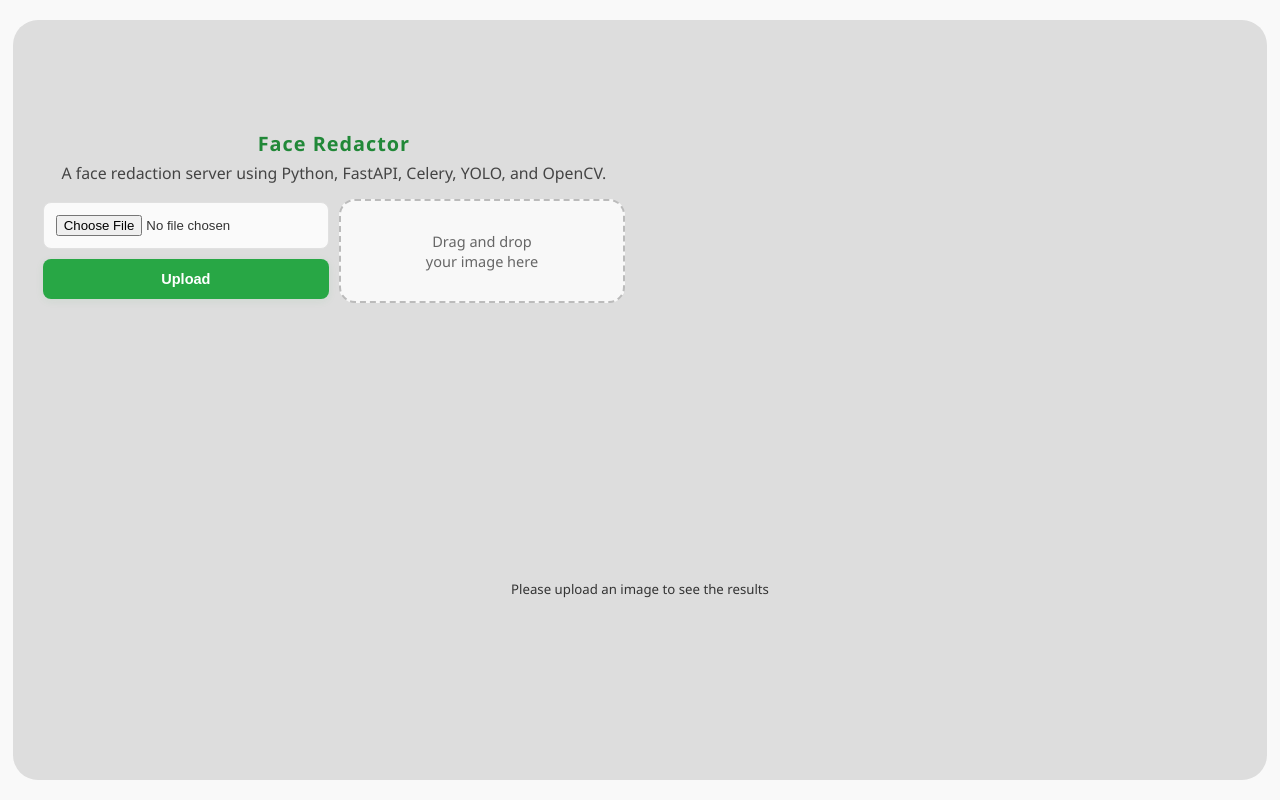
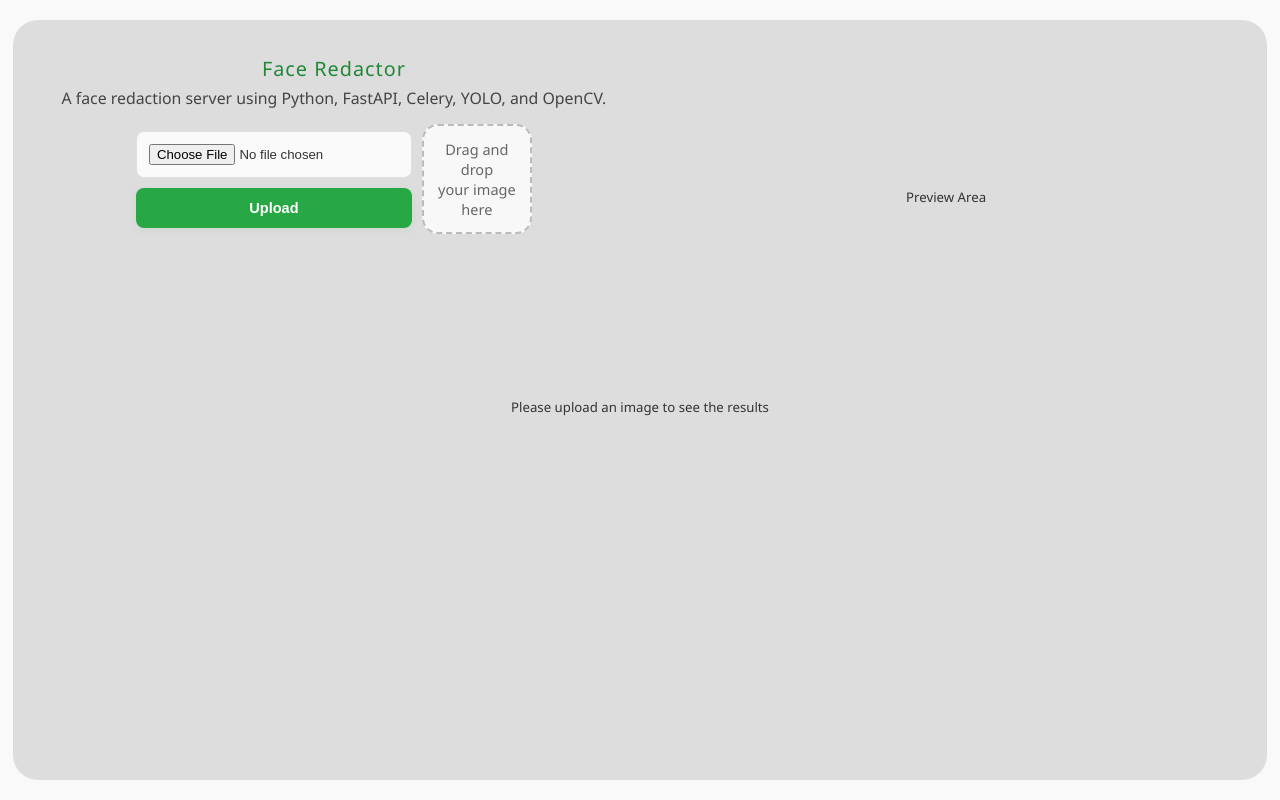
Before and after one commit to niepw/image-uploader-app, a Flask app: page / in a window 1280 px wide. Run offline with Flask 3, Linux system fonts and the light colour scheme.

Commit message:
Update stylesheet and template

```diff
--- a/static/css/styles.css
+++ b/static/css/styles.css
@@ -1,423 +1,356 @@
       :root {
-        --primary: #28a745;
+        --bg: #f9f9f9;
+        --border: #e0e0e0;
+        --card-bg: #ddd;
         --primary-dark: #218838;
         --primary-darker: #1e7e34;
-        --bg: #f9f9f9;
-        --card-bg: #ddd;
-        --border: #e0e0e0;
+        --primary: #28a745;
+        --radius: 16px;
         --shadow: 0 4px 24px rgba(0, 0, 0, 0.08);
-        --radius: 16px;
         --transition: 0.3s cubic-bezier(0.4, 0, 0.2, 1);
       }
 
       html,
       body {
+        font-size: calc(8pt + 0.2vw);
         margin: 0;
-        padding: 0;
         min-height: 100vh;
         min-width: 100vw;
-        font-size: calc(8pt + 0.2vw);
+        padding: 0;
       }
 
       body {
-        font-family: "Segoe UI", Arial, sans-serif;
+        align-content: center;
+        align-items: center;
         background: var(--bg);
         color: #333;
         display: flex;
+        flex-direction: column;
+        flex-grow: 1;
         flex: 1;
-        flex-grow: 1;
-        flex-direction: column;
-        align-items: center;
-        align-content: center;
+        font-family: "Segoe UI", Arial, sans-serif;
+        gap: 10px;
         justify-content: center;
         justify-items: center;
-        gap: 10px;
       }
 
       * {
         box-sizing: border-box;
       }
 
+      /*
       .text-node {
+        -webkit-background-clip: text !important;
         background-clip: text !important;
-        -webkit-background-clip: text !important;
       }
-
-      /* container */
-      .container-d5fd1d222ba6 {
-        width: 98%;
-        height: auto;
+ */
+      .frame.main-container {
+        align-content: center;
+        align-items: center;
         background: var(--card-bg);
         border-radius: 25px 25px 25px 25px;
         display: flex;
-        align-items: center;
-        align-content: center;
+        flex-direction: column;
+        flex-grow: 1;
+        flex-wrap: wrap;
+        gap: 10px;
+        justify-content: space-around;
         justify-items: space-around;
-        justify-content: space-around;
-        gap: 10px;
         margin: 20px 20px 20px 20px;
         padding: 10px 10px 10px 10px;
+        width: 98%;
         z-index: 0;
-        flex-direction: column;
-        flex-wrap: wrap;
-        flex-grow: 1;
       }
 
-      /* result-section */
-      .resultsec-552b99c761ec {
+      .frame.upload-section {
         position: relative;
+        width: 100%;
+        height: 100%;
+        background: var(--card-bg);
+        border-radius: 0px 0px 0px 0px;
+        overflow: hidden;
+        display: flex;
+        align-items: start;
+        align-content: start;
+        justify-content: start;
+        gap: 10px;
+        padding: 10px 10px 10px 10px;
+        flex-direction: row;
+        flex: 1 1 auto;
+        align-self: start;
+      }
+
+      .frame.upload-container {
+        align-content: space-around;
+        align-items: center;
+        align-self: flex-start;
+        background: var(--card-bg);
+        border-radius: 0px 0px 0px 0px;
+        display: flex;
+        flex-direction: column;
+        flex: 1 1 0;
+        gap: 10px;
+        justify-content: start;
+        padding: 10px 10px 10px 10px;
+        position: relative;
+      }
+
+      .frame.app-title {
         width: 100%;
         height: auto;
         background: var(--card-bg);
         border-radius: 0px 0px 0px 0px;
-        display: flex;
-        align-items: center;
-        align-content: center;
-        justify-items: center;
-        justify-content: center;
-        gap: 10px;
-        padding: 10px 10px 10px 10px;
-        flex-direction: column;
-        flex-wrap: wrap;
-        flex: 1;
-        flex-grow: 2;
         align-self: start;
       }
 
-      /* result-image */
-      .resultima-5545caf87891 {
-        width: 100%;
-        height: auto;
-        background: var(--card-bg);
-        border-radius: 0px 0px 0px 0px;
-        display: flex;
-        align-items: center;
-        align-content: center;
-        justify-items: center;
-        justify-content: center;
-        text-align: center;
-        gap: 50px;
-        flex: 1;
-        flex-grow: 1;
-        align-self: center;
-        flex-wrap: wrap;
-        flex-direction: row;
-      }
-
-      /* result-info */
-      .resultinf-554acbf6be9c {
-        width: 100%;
-        height: auto;
-        background: var(--card-bg);
-        border-radius: 0px 0px 0px 0px;
-        align-self: center;
-        text-align: center;
-        flex: 1;
-        flex-grow: 1;
-      }
-
-      /* upload-section */
-      .uploadsec-552b6506f74d {
-        position: relative;
-        width: 100%;
-        height: auto;
-        background: var(--card-bg);
-        border-radius: 0px 0px 0px 0px;
-        overflow: hidden;
-        display: flex;
-        align-items: flex-start;
-        align-content: space-around;
-        justify-content: space-around;
-        gap: 10px;
-        padding: 10px 10px 10px 10px;
-        flex-direction: row;
-        flex-wrap: wrap;
-        flex: 1;
-        flex-grow: 1;
-        align-self: flex-start;
-      }
-
-      /* preview-form */
-      .previewfo-552eb8001872 {
-        position: relative;
-        width: 100%;
-        height: auto;
-        background: var(--card-bg);
-        border-radius: 0px 0px 0px 0px;
-        display: flex;
-        align-items: center;
-        align-content: space-around;
-        justify-content: start;
-        gap: 10px;
-        padding: 10px 10px 10px 10px;
-        flex-direction: row;
-        flex-wrap: wrap;
-        flex: 1;
-        flex-grow: 1;
-        align-self: center;
-      }
-
-      /* preview */
-      .preview-552f00b3ed94 {
-        background: var(--card-bg);
-        border-radius: 0px 0px 0px 0px;
-        flex: 1;
-        align-self: center;
-      }
-
-      /* upload-form */
-      .uploadfor-552b80ba24e9 {
-        position: relative;
-        width: 100%;
-        height: auto;
-        background: var(--card-bg);
-        border-radius: 0px 0px 0px 0px;
-        display: flex;
-        align-items: center;
-        align-content: space-around;
-        justify-content: start;
-        gap: 10px;
-        padding: 10px 10px 10px 10px;
-        flex-direction: row;
-        flex-wrap: wrap;
-        flex: 1;
-        flex-grow: 1;
-        align-self: center;
-      }
-
-      /* drop-zone */
-      .dropzone-552e5f425c8b {
-        background: var(--card-bg);
-        border-radius: 0px 0px 0px 0px;
-        flex: 1;
-        align-self: center;
-      }
-
-      /* select-zone */
-      .selectzon-552e6f87da12 {
-        background: var(--card-bg);
-        border-radius: 0px 0px 0px 0px;
-        flex: 1;
-        align-self: center;
-      }
-
-      /* title */
-      .title-5549647249e3 {
-        width: 100%;
-        height: auto;
-        background: var(--card-bg);
-        border-radius: 0px 0px 0px 0px;
-        align-self: center;
-      }
-
       h1 {
-        text-align: center;
         color: var(--primary-dark);
         font-size: 1.5rem;
         letter-spacing: 1px;
-        margin: 5px 0 5px 0;
-      }
-
-      h2,
-      h3 {
-        text-align: center;
-        margin: 5px 0 5px 0;
       }
 
       h2 {
         color: #444;
         font-size: 1.2rem;
-        font-weight: 400;
       }
 
       h3 {
         color: #666;
         font-size: 1rem;
-        font-weight: 400;
       }
 
-      #drop-zone {
-        border-radius: var(--radius);
-        background: #f8f8f8;
-        padding: 30px 40px;
-        border: 2.5px dashed #bbb;
+      h1,
+      h2,
+      h3 {
+        font-weight: 400;
+        margin: 5px 0 5px 0;
         text-align: center;
-        color: #666;
-        transition: border-color var(--transition),
-          background-color var(--transition);
-        font-size: 1.1rem;
-        cursor: pointer;
       }
 
-      #drop-zone.hover {
-        border-color: var(--primary-dark);
-        background: #e8f5e9;
-        color: var(--primary-dark);
-      }
-
-      #upload {
+      .frame.select-zone {
+        align-self: center;
+        background: var(--card-bg);
+        border-radius: 0px 0px 0px 0px;
         display: flex;
-        flex-direction: column;
-        align-items: stretch;
+        flex-direction: row;
+        align-content: center;
+        justify-content: center;
+        justify-items: center;
+        flex-basis: 0;
         gap: 10px;
       }
 
-      #upload input[type="file"] {
+      #upload-form {
+        align-items: stretch;
+        display: flex;
+        flex-direction: column;
+        gap: 10px;
+        align-self: center
+      }
+
+      #upload-form input[type="file"] {
+        background: #fafafa;
+        border-radius: 8px;
         border: 1px solid var(--border);
+        font-size: 1rem;
         padding: 12px;
-        border-radius: 8px;
-        background: #fafafa;
-        font-size: 1rem;
         transition: border-color var(--transition);
       }
 
-      #upload input[type="file"]:focus {
+      #upload-form input[type="file"]:focus {
         border-color: var(--primary);
         outline: none;
       }
 
-      #upload input[type="submit"] {
-        padding: 12px 0;
+      #upload-form input[type="submit"] {
         background: var(--primary);
+        border-radius: 8px;
+        border: none;
+        box-shadow: 0 2px 8px rgba(40, 167, 69, 0.08);
         color: #fff;
-        border: none;
-        border-radius: 8px;
+        cursor: pointer;
         font-size: 1.1rem;
         font-weight: 600;
-        cursor: pointer;
+        padding: 12px 0;
         transition: background var(--transition);
-        box-shadow: 0 2px 8px rgba(40, 167, 69, 0.08);
       }
 
-      #upload input[type="submit"]:hover {
+      #upload-form input[type="submit"]:hover {
         background: var(--primary-dark);
       }
 
-      #upload input[type="submit"]:active {
+      #upload-form input[type="submit"]:active {
         background: var(--primary-darker);
       }
 
-      #upload input[type="submit"]:disabled {
+      #upload-form input[type="submit"]:disabled {
         background: #ccc;
         cursor: not-allowed;
       }
 
-      select-image {
+      .frame.drop-zone {
+        align-self: center;
+        background: var(--card-bg);
+        border-radius: 0px 0px 0px 0px;
+        width: fit-content
+      }
+
+      #drop-area {
+        width: 110px;
+        height: 110px;
+        display: flex;
+        flex-shrink: 1;
+        background: #f8f8f8;
+        border-radius: var(--radius);
+        border: 2.5px dashed #bbb;
+        color: #666;
+        cursor: pointer;
+        font-size: 1.1rem;
+        padding: 5px 5px;
+        text-align: center;
+        align-items: center;
+        transition: border-color var(--transition),
+          background-color var(--transition);
+      }
+
+      #drop-area.hover {
+        background: #e8f5e9;
+        border-color: var(--primary-dark);
+        color: var(--primary-dark);
+      }
+
+      .frame.preview-container {
+        align-content: center;
+        align-items: center;
+        align-self: center;
+        background: var(--card-bg);
+        border-radius: 0px 0px 0px 0px;
         display: flex;
         flex-direction: column;
-        align-items: center;
+        gap: 10px;
         justify-content: center;
-        gap: 12px;
-      }
-
-      #select-image p {
-        margin: 0;
-        font-size: 1rem;
-        color: #666;
-      }
-
-      #select-image form input[type="file"] {
-        width: 100%;
-        max-width: 300px;
-        font-size: 1rem;
-      }
-
-      .upload-section {
-        display: flex;
-        flex-direction: column;
-        max-width: 800px;
-        width: 100%;
-        padding: 0 16px;
-        box-sizing: border-box;
-        margin: 0 auto;
-        align-items: center;
-        justify-content: center;
-        gap: 24px;
-        margin-top: 24px;
-      }
-
-      @media (min-width: 700px) {
-        .upload-section {
-          flex-direction: row;
-        }
+        padding: 10px 10px 10px 10px;
+        position: relative;
+        flex: 1 1 0;
+        height: 100%;
       }
 
       #preview {
-        width: 100%;
-        text-align: center;
         display: flex;
         align-items: center;
         justify-content: center;
-        border-radius: 10px;
+        text-align: center;
+        align-self: center;
+        height: 100%;
       }
 
       #preview img {
+        border-radius: 10px;
         border: 1px solid #9c9c9c;
-        border-radius: 10px;
         box-shadow: 0 4px 10px rgba(0, 0, 0, 0.4);
+        width: auto;
+        height: auto;
         max-width: 100%;
-        height: auto;
+        max-height: 100%;
         transition: transform 0.2s;
       }
 
       #preview img:hover {
-        transform: scale(1.05);
+        transform: scale(1.1);
       }
 
-      img.uploaded-image {
-        border: 1px solid #9c9c9c;
-        width: 45%;
-        height: auto;
-        border-radius: 10px;
-        border: 1px solid#9c9c9c;
-        box-shadow: 0 4px 10px rgba(0, 0, 0, 0.4);
+      .frame.result-section {
+        align-content: center;
+        align-items: center;
+        align-self: start;
+        background: var(--card-bg);
+        border-radius: 0px 0px 0px 0px;
+        display: flex;
+        flex-direction: column;
+        flex: 3 1 auto;
+        justify-content: center;
+        justify-items: center;
+        padding: 10px 10px 10px 10px;
+        position: relative;
+        width: 100%;
       }
 
-      img.redacted-image {
-        border: 1px solid #9c9c9c;
-        width: 45%;
-        height: auto;
-        border-radius: 10px;
-        border: 1px solid#9c9c9c;
-        box-shadow: 0 4px 10px rgba(0, 0, 0, 0.4);
+      .frame.result-info {
+        width: 100%;
+        background: var(--card-bg);
+        border-radius: 0px 0px 0px 0px;
+        align-self: center;
+        justify-self: center;
+        text-align: center;
+        flex: 0 1 auto;
       }
 
-      @media (max-width: 600px) {
-        .container {
-          padding: 18px 6px 16px 6px;
-          margin: 16px 0 0 0;
+      .frame.result-image {
+        width: 100%;
+        height: 100%;
+        align-content: center;
+        align-items: center;
+        align-self: center;
+        background: var(--card-bg);
+        border-radius: 0px 0px 0px 0px;
+        display: flex;
+        gpa: 10px;
+        flex-direction: row;
+        justify-content: space-around;
+        text-align: center;
+        flex: 1 1 auto;
+      }
+
+      .frame.result-image img#uploaded-image {
+        border-radius: 10px;
+        border: 1px solid #9c9c9c;
+        box-shadow: 0 4px 10px rgba(0, 0, 0, 0.4);
+        width: auto;
+        height: auto;
+        max-width: 45%;
+        max-height: 100%;
+        flex: 1 1 auto;
+      }
+
+      .frame.result-image img#redacted-image {
+        border-radius: 10px;
+        border: 1px solid #9c9c9c;
+        box-shadow: 0 4px 10px rgba(0, 0, 0, 0.4);
+        width: auto;
+        height: auto;
+        max-width: 45%;
+        max-height: 100%;
+        flex: 1 1 auto;
+      }
+
+      @media (max-width: 800px) {
+
+        html,
+        body {
+          font-size: calc(6pt + 0.2vw);
         }
 
         h1 {
-          font-size: 1.4rem;
+          font-size: 1.2rem;
         }
 
-        #drop-zone {
-          padding: 24px 4px;
+        h2,
+        h3 {
+          font-size: 1rem;
+        }
+
+        #drop-area {
+          padding: 5px 5px;
           font-size: 1rem;
         }
 
         #upload-form input[type="file"] {
-          font-size: 0.95rem;
-          padding: 10px;
+          font-size: 1rem;
+          padding: 5px;
         }
 
         #upload-form input[type="submit"] {
           font-size: 1rem;
-          padding: 10px 0;
+          padding: 5px 0;
         }
       }
-
-      @media (max-width: 700px) {
-        .upload-section {
-          flex-direction: column;
-          gap: 12px;
-          align-items: stretch;
-        }
-
-        #preview {
-          max-width: 100%;
-          min-width: 0;
-          margin-top: 12px;
-        }
-      }
--- a/templates/index.html
+++ b/templates/index.html
@@ -7,24 +7,23 @@
     filename='css/styles.css')}}>
   </head>
   <body>
-    <!-- frame: container -->
-    <div class="frame container-d5fd1d222ba6">
+    <!-- frame: main-container -->
+    <div class="frame main-container">
       <!-- frame: upload-section -->
-      <div class="frame uploadsec-552b6506f74d">
-        <!-- frame: upload-form -->
-        <div class="frame uploadfor-552b80ba24e9">
-          <!-- rect: title -->
-          <div class="shape rect title-5549647249e3">
+      <div class="frame upload-section">
+        <!-- frame: upload-container -->
+        <div class="frame upload-container">
+          <!-- frame: app-title -->
+          <div class="frame app-title">
             <h1>Face Redactor</h1>
             <h2>
               A face redaction server using Python, FastAPI, Celery, YOLO, and
               OpenCV.
             </h2>
           </div>
-          <!-- rect: select-zone -->
-          <div class="shape rect selectzon-552e6f87da12">
-            <div id="upload-form">
-              <form id="upload" method="POST" enctype="multipart/form-data">
+          <!-- frame: select-zone -->
+          <div class="frame select-zone">
+            <form id="upload-form" method="POST" enctype="multipart/form-data">
               <input
                 type="file"
                 name="image"
@@ -34,43 +33,41 @@
               />
               <input type="submit" value="Upload" />
             </form>
-            </div>
-          </div>
-          <!-- rect: drop-zone -->
-          <div class="shape rect dropzone-552e5f425c8b">
-            <div id="drop-zone">Drag and drop<br>your image here</div>
-          </div>
-        </div>
-        <!-- frame: preview-form -->
-        <div class="frame previewfo-552eb8001872">
-          <!-- rect: preview -->
-          <div class="shape rect preview-552f00b3ed94">
-            <div id="preview"></div>
+            <!-- frame: drop-zone -->
+            <div class="frame drop-zone">
+              <div id="drop-area">Drag and drop<br />your image here</div>
             </div>
           </div>
         </div>
+        <!-- frame: preview-container -->
+        <div class="frame preview-container">
+          <div id="preview">Preview Area</div>
+        </div>
+      </div>
       <!-- frame: result-section -->
-      <div class="frame resultsec-552b99c761ec">
+      <div class="frame result-section">
         {% if filename %}
-        <!-- rect: result-info -->
-        <div class="shape rect resultinf-554acbf6be9c">
+        <!-- frame: result-info -->
+        <div class="frame result-info">
           <p>The image has been successfully uploaded and processed</p>
         </div>
-        <!-- rect: result-image -->
-        <div class="shape rect resultima-5545caf87891">
+        <!-- frame: result-image -->
+        <div class="frame result-image">
           <img
-            class="uploaded-image"
+            id="uploaded-image"
             src="{{ url_for('static', filename='uploaded/' + filename) }}"
           />
           <img
-            class="redacted-image"
+            id="redacted-image"
             src="{{ url_for('static', filename='redacted/' + filename) }}"
           />
         </div>
         {% else %}
-        <div class="shape rect resultima-5545caf87891">
+        <div class="frame result-info">
           <p>Please upload an image to see the results</p>
         </div>
+        <!-- frame: result-image -->
+        <div class="frame result-image"></div>
         {% endif %}
       </div>
     </div>
```
Lines whose indentation alone changed are shown as unchanged.
